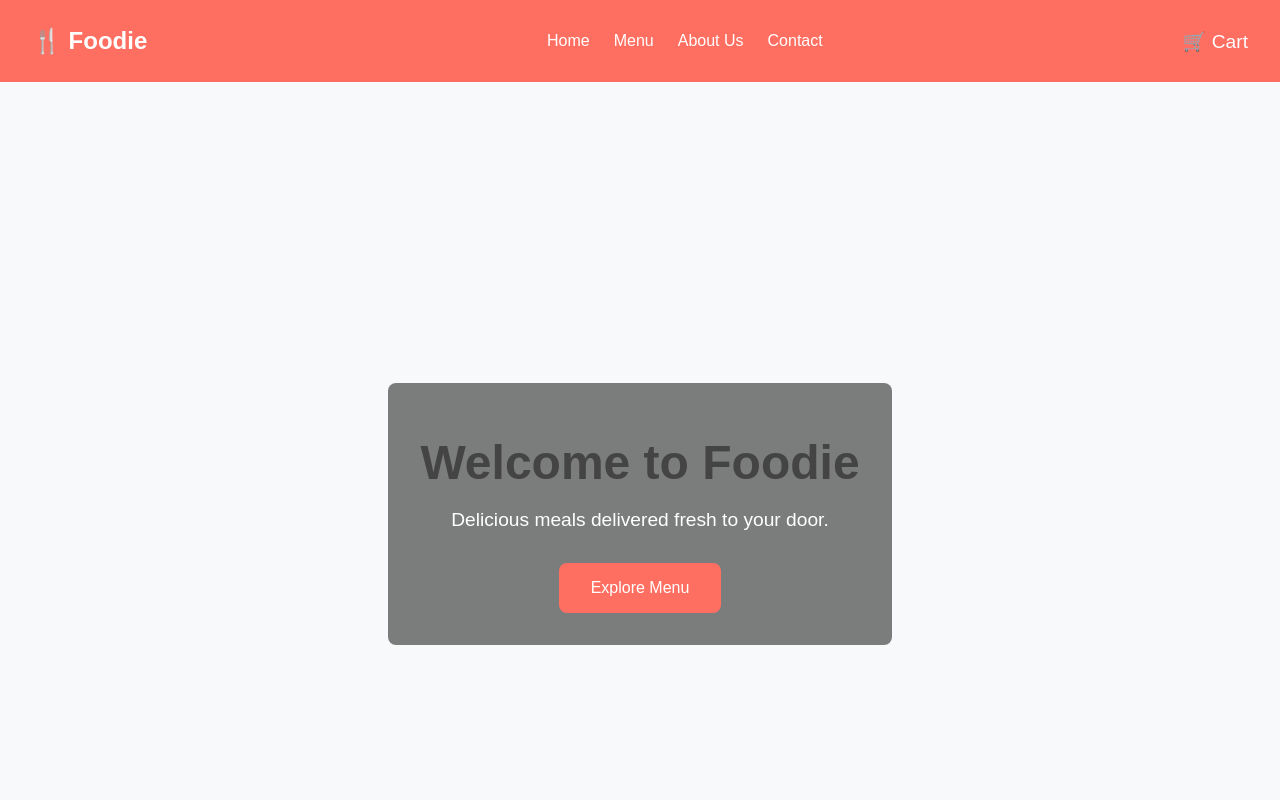
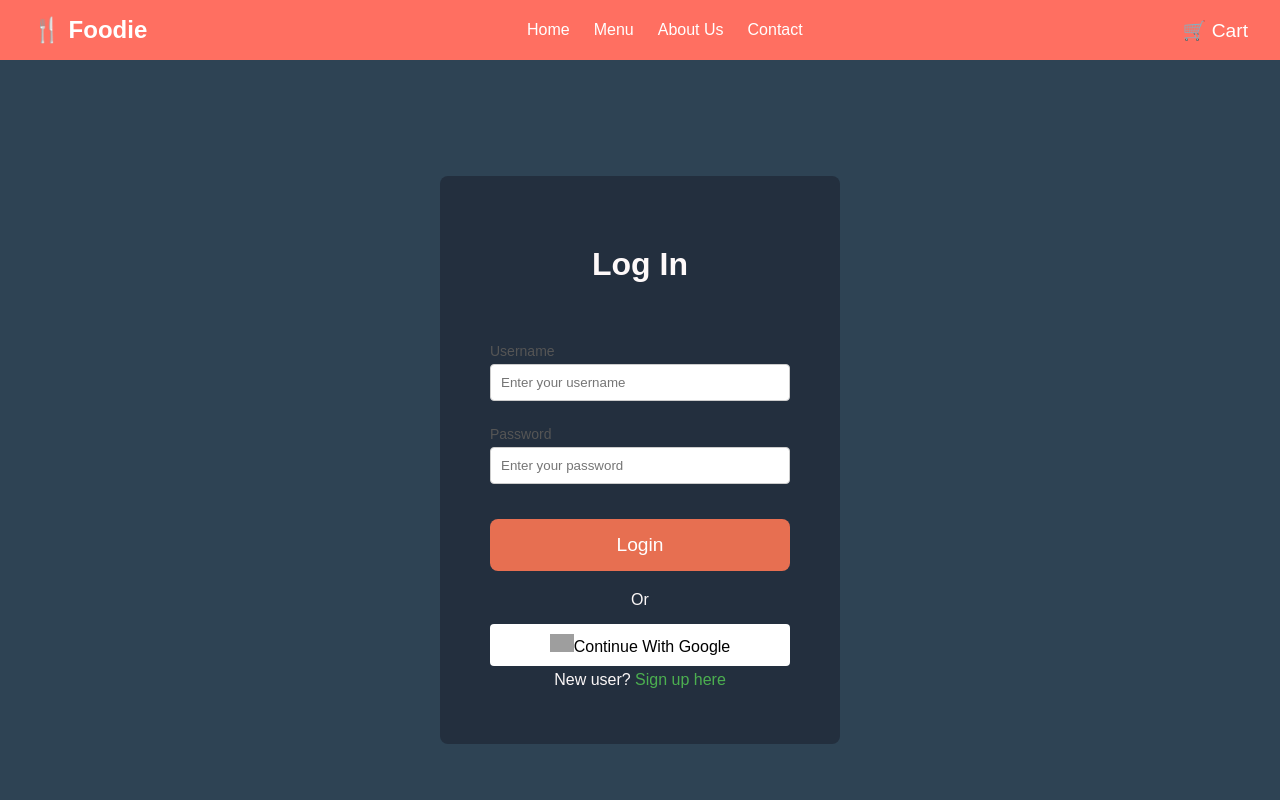
Before and after one commit to Prathyusha-K-05/Milestone1, a React (Create React App) app: page / in a window 1280 px wide. Shown: the top 800 px of the page. Built offline with nearby package versions, Linux system fonts and the light colour scheme; grey boxes are pictures that could not be loaded.

Commit message:
addind chages in ap.js

```diff
--- a/src/App.jsx
+++ b/src/App.jsx
@@ -10,7 +10,8 @@ import Navbar from "./components/Navbar";
 import Footer from "./components/Footer";
 import Home from "./components/Home";
 import PopularDishes from "./components/PopularDishes";
-
+import LoginPage from "./Loginpage";
+import SignUpPage from "./SignUpPage";
 const Popup = () => {
   const { popupMessage } = useCart();
 
@@ -38,9 +39,12 @@ const App = () => {
           </nav> */}
           <Popup />
           <Routes>
-            <Route path="/" element={<Homee />} />
+            <Route path="/" element={<LoginPage />} />
+            <Route path="/Home" element={<Homee/>}/>
+
             <Route path="/cart" element={<Cart />} />
             <Route path="/feedback-form" element={<FeedbackForm />} />
+            <Route path="/signup" element={<SignUpPage/>}/>
           </Routes>
         </div>
         <Footer/>
--- a/src/Loginpage.jsx
+++ b/src/Loginpage.jsx
@@ -14,8 +14,8 @@ function LoginPage() {
 
                         <label htmlFor="password" className="title">Password</label>
                         <input type="password" className="pswrd all" placeholder="Enter your password" />
+                        <Link to="/Home"><button type="submit">Login</button></Link>
 
-                        <button type="submit">Login</button>
                     </form>
                 </div>
 
```
